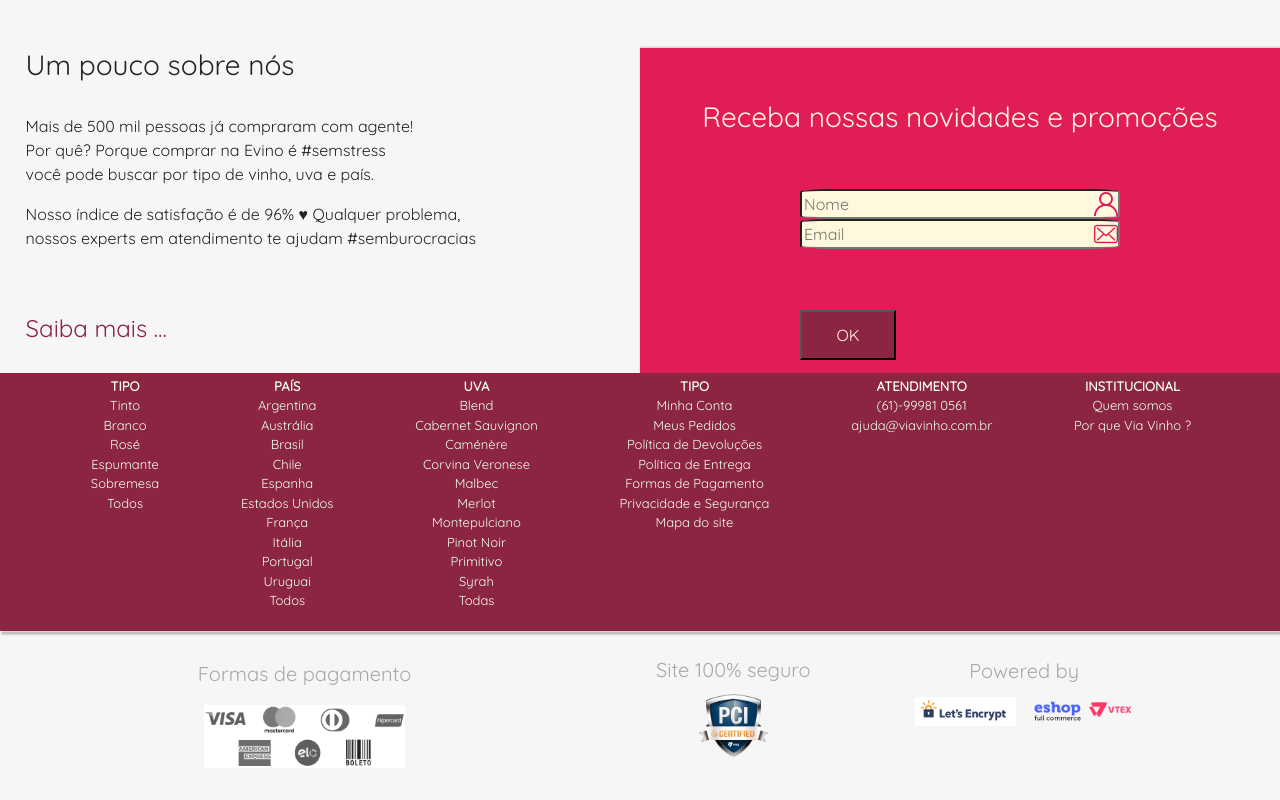
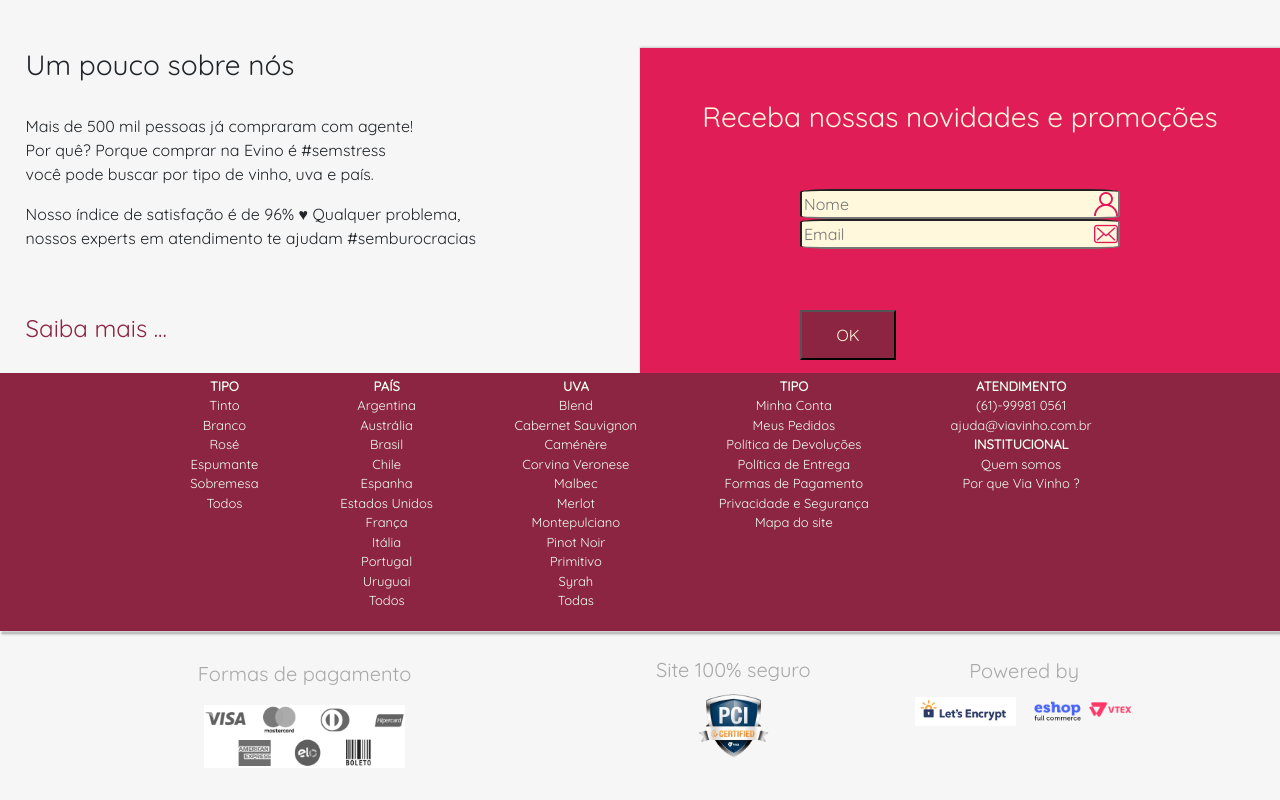
Before and after one commit to FernandoAlencarJr/Simplefront-Bootstrap-JS-, a plain HTML site: page test1/index.html in a window 1280 px wide. Shown: the part 2496-3296 px from the top of the page. Drawn offline with nearby package versions, Linux system fonts and the light colour scheme.

Commit message:
Add files via upload

```diff
--- a/test1/index.html
+++ b/test1/index.html
@@ -182,6 +182,7 @@
                         </div>
         </div>
         <div class='col4'><h1>ESCOLHA DO SOMMELIER</h1></div>
+
         <div class="card-group">
             <div class="card">
               <img src="./images/produto02.png" class="card-img-top" alt="...">
@@ -305,8 +306,7 @@
           <ul class=''><strong>ATENDIMENTO</strong>
             <li>(61)-99981 0561</li>
             <li>ajuda@viavinho.com.br</li>
-          </ul>
-          <ul><strong>INSTITUCIONAL</strong>
+          <li><strong>INSTITUCIONAL</strong> </li>
             <li>Quem somos</li>
             <li>Por que Via Vinho ?</li>
           </ul>
```
